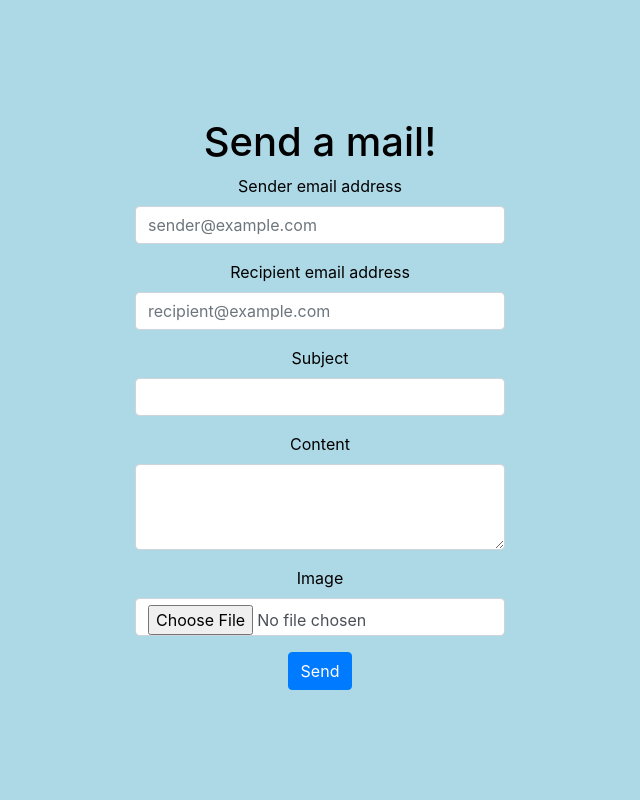
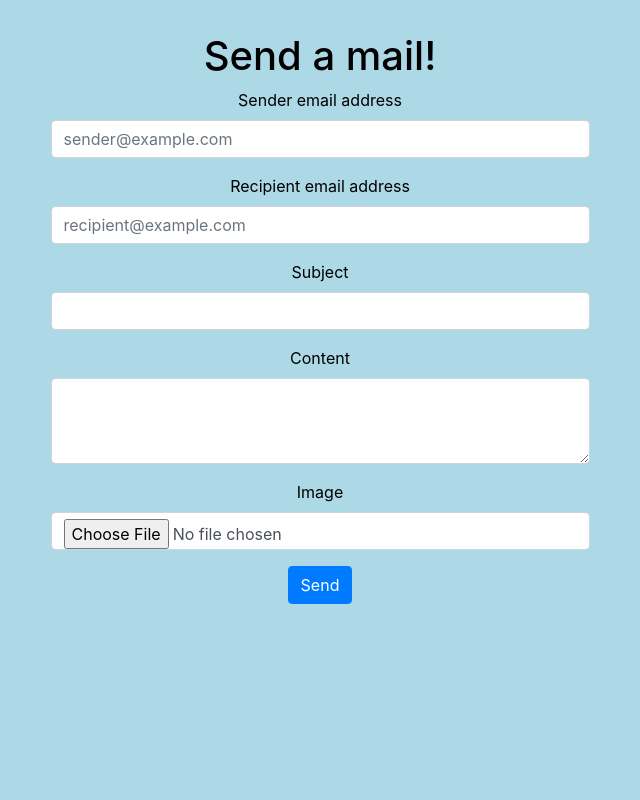
Before and after one commit to DTUSoftware/Data-Communication, a Flask app: page / in a window 1280 px wide. Shown: the whole page, without its empty margins (320-960 px from the left). Run offline with Flask 2, Linux system fonts and the light colour scheme; some libraries are stand-ins or nearby versions.

Commit message:
I love web development :)

```diff
--- a/assignments/smtp-client/webapp/app/static/style.css
+++ b/assignments/smtp-client/webapp/app/static/style.css
@@ -13,7 +13,7 @@ body, html {
     position: relative;
 
     justify-items: center;
-    justify-content: center;
-    align-items: center;
+    /*justify-content: center;*/
+    /*align-items: center;*/
     align-content: center;
 }
--- a/assignments/smtp-client/webapp/app/templates/base.html
+++ b/assignments/smtp-client/webapp/app/templates/base.html
@@ -29,10 +29,15 @@
     </head>
 
     <body class="text-center">
-        <div class="container-fluid d-flex h-100 p-3 mx-auto flex-column site-container">
-            <main role="main">
+        <div class="container d-flex h-100 p-3 mx-auto flex-column site-container">
+            <div class="row">
+                <div class="col-md-12">
                     <p id="mailStatus"></p>
                     <h1>Send a mail!</h1>
+                </div>
+            </div>
+            <div class="row justify-content-center">
+                <div class="col-md-6">
                     <form id="mailForm">
                         <div class="form-group">
                             <label for="sender">Sender email address</label>
@@ -56,7 +61,8 @@
                         </div>
                         <button type="submit" class="btn btn-primary mb-2">Send</button>
                     </form>
-            </main>
+                </div>
+            </div>
         </div>
 
 
```
Lines whose indentation alone changed are shown as unchanged.
